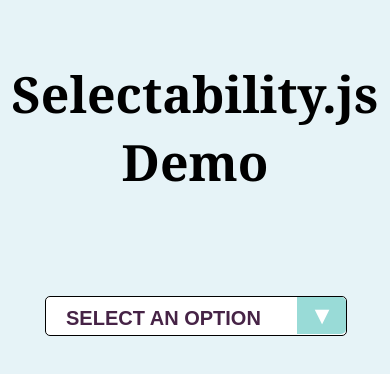
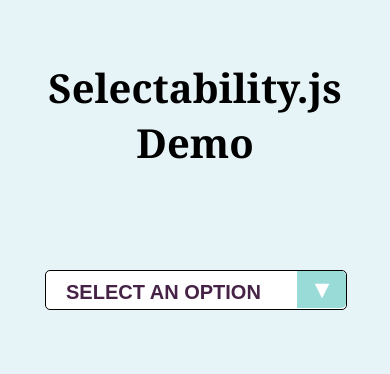
Before and after one commit to forumone/jquery.selectability.js, a website: page demo/index.html in a window 390 px wide. Drawn offline with Linux system fonts and the light colour scheme.

Commit message:
Add media query for demo title

```diff
--- a/demo/style.scss
+++ b/demo/style.scss
@@ -17,9 +17,12 @@
 
 h1
 {
-    font-size: 50px;
+    font-size: 5rem;
     text-align: center;
     margin: 60px auto 100px;
+    @media screen and (max-width: 390px) {
+        font-size: 4rem;
+    }
 }
 
 .main
```
Also changed, not shown: demo/style.css.
